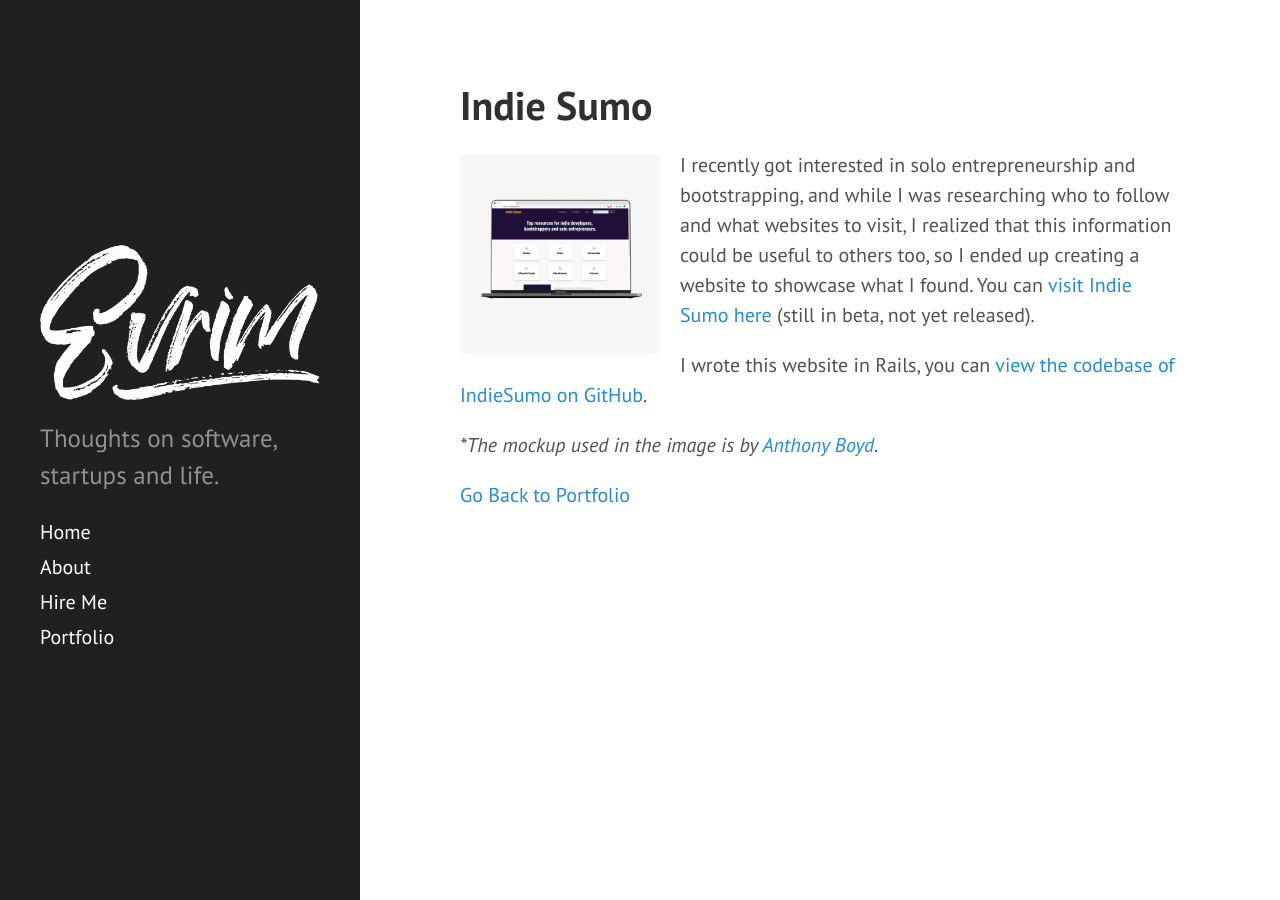
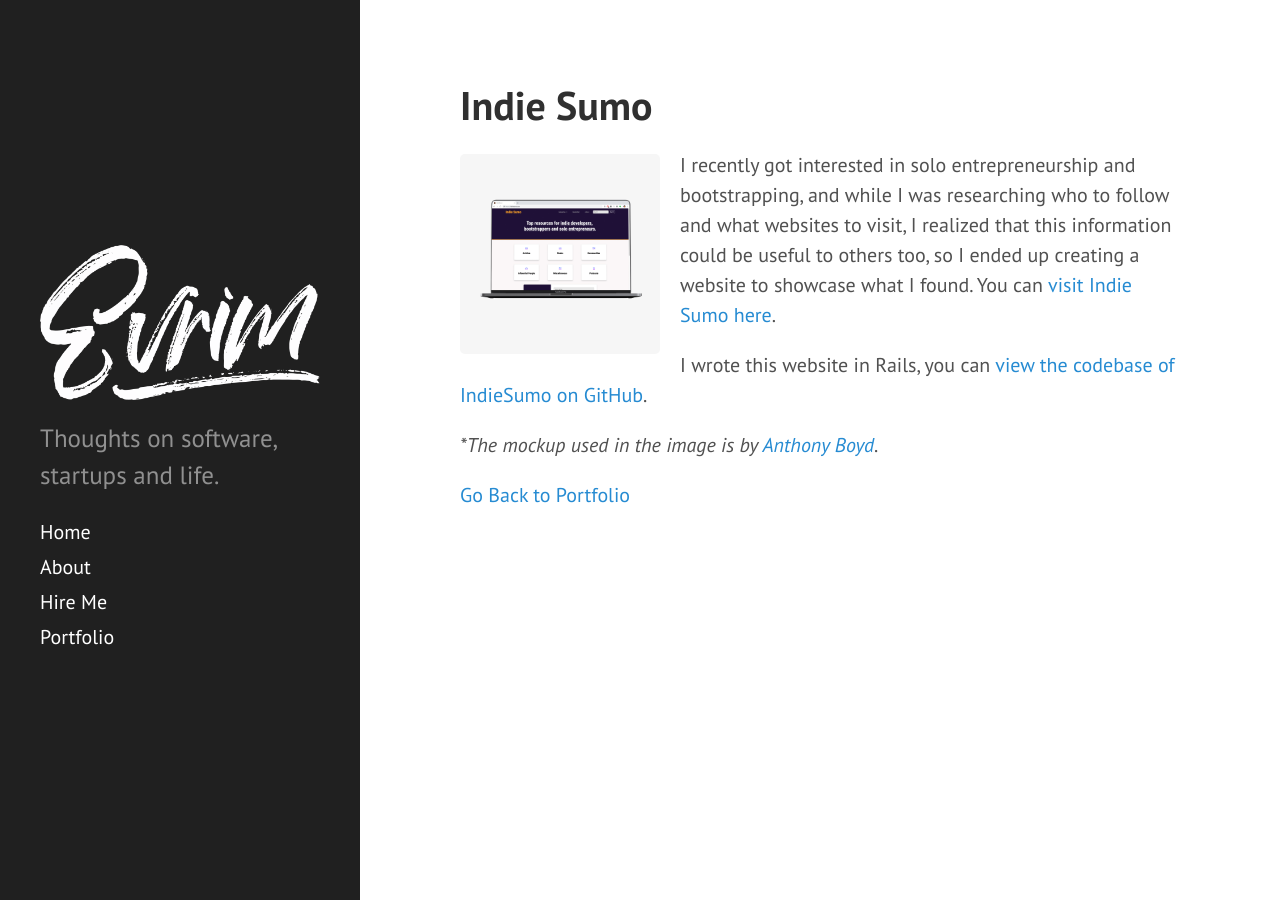
Before and after one commit to evrimfeyyaz/evrimfeyyaz.github.io, a Jekyll site: the page built from _projects/indie-sumo.md, in a window 1280 px wide. Built offline with Jekyll 4.4.1, drawn with Linux system fonts in a browser that asks for light colours.

Commit message:
Update the Indie Sumo link

```diff
--- a/_projects/indie-sumo.md
+++ b/_projects/indie-sumo.md
@@ -7,7 +7,7 @@
 
 <img src="/public/projects/indie-sumo.jpg" alt="Indie Sumo" class="project-image">
 
-I recently got interested in solo entrepreneurship and bootstrapping, and while I was researching who to follow and what websites to visit, I realized that this information could be useful to others too, so I ended up creating a website to showcase what I found. You can [visit Indie Sumo here](https://indie-sumo-production.herokuapp.com/) (still in beta, not yet released).
+I recently got interested in solo entrepreneurship and bootstrapping, and while I was researching who to follow and what websites to visit, I realized that this information could be useful to others too, so I ended up creating a website to showcase what I found. You can [visit Indie Sumo here](https://www.indiesumo.com/).
 
 I wrote this website in Rails, you can [view the codebase of IndieSumo on GitHub](https://github.com/evrimfeyyaz/indie-sumo).
 
```
